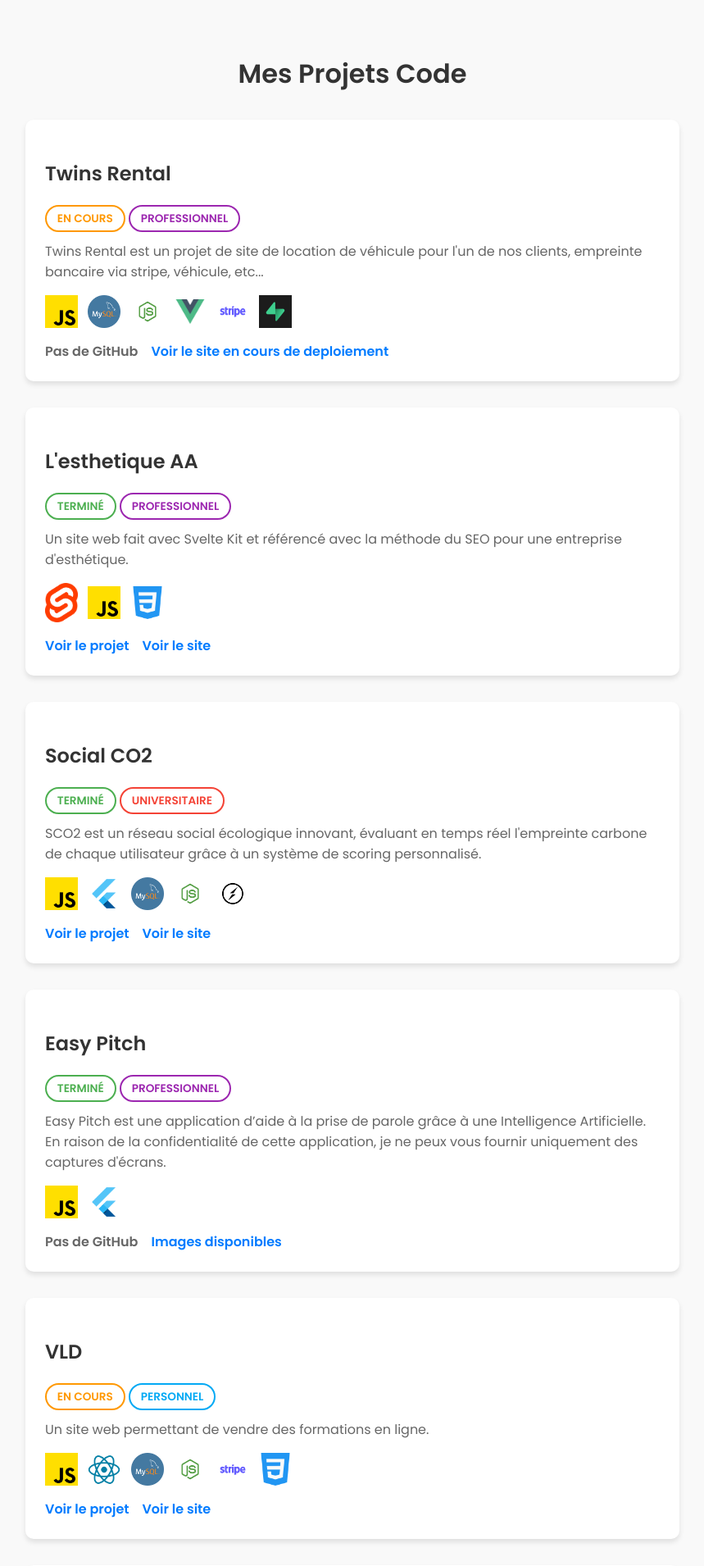
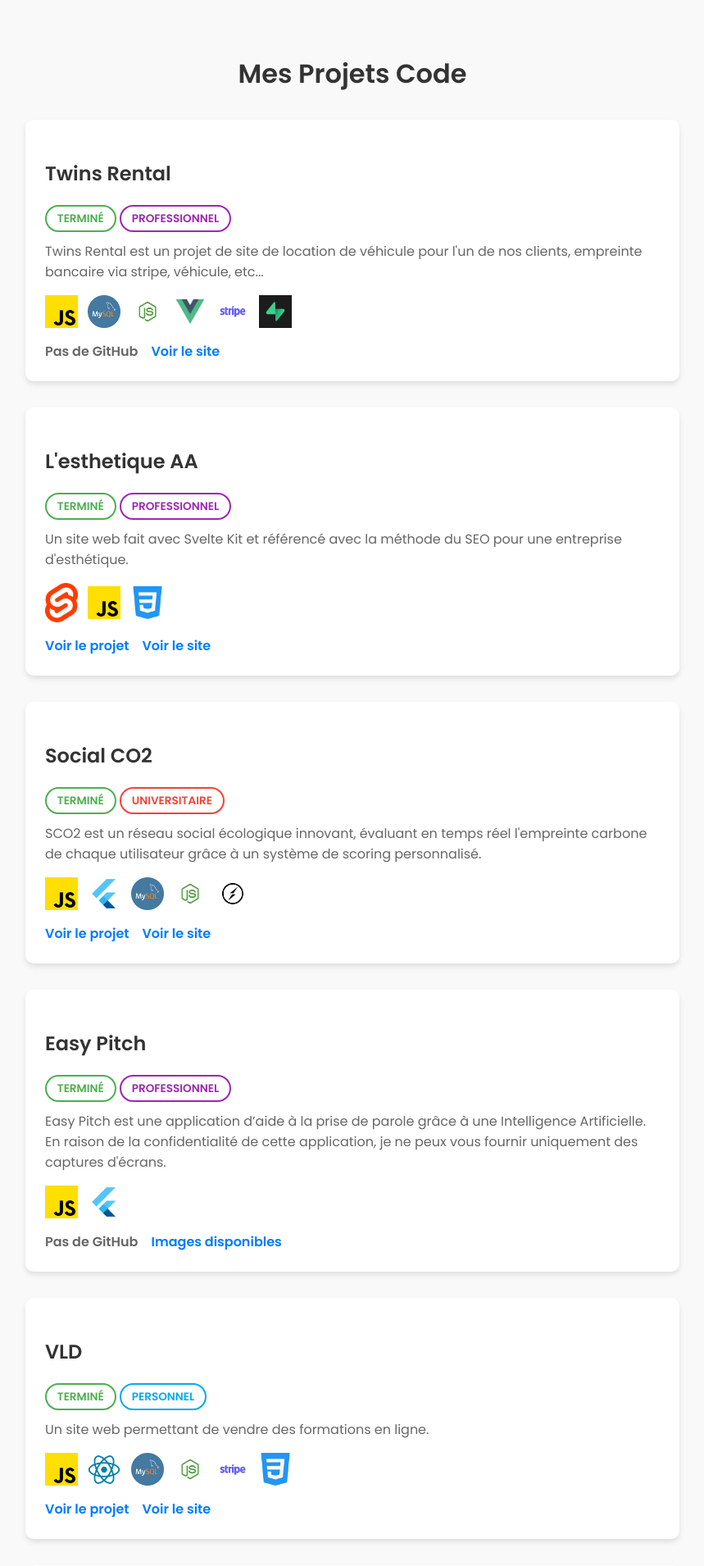
Before and after one commit to Kez0X/Portefolio, a Flask app: page / in a window 1280 px wide. Shown: the part 2974-4884 px from the top of the page at 82% size, without its empty margins (210-1069 px from the left). Run offline with Flask 3, Linux system fonts and the light colour scheme.

Commit message:
fix : ajout des avis et mise à jour des situations

```diff
--- a/PORTEFOLIO/templates/index.html
+++ b/PORTEFOLIO/templates/index.html
@@ -141,7 +141,7 @@
                                 <button class="desc-btn" onclick="toggleDesc('desc-stage')">En savoir plus</button>
                             </div>
                             <p class="desc-text" id="desc-stage">
-                                Futur stage dans le cadre de mes études, je vais être intégré à une équipe de développeurs et contribuer à la création de solutions numériques en utilisant Angular et PHP.
+                                Stage dans le cadre de mes études, j'ai intégré à une équipe de développeurs et contribuer à la création de solutions numériques en utilisant Angular, NextJS, Symphony, les fonctions Azure, Gitlab CI, le gitlab flow et PHP.
                             </p>
                         </li>
                         <li>
@@ -220,7 +220,7 @@
                 <div class="project-card">
                     <div class="project-header">
                         <h3>Twins Rental</h3>
-                        <span class="project-status status-in-progress">En cours</span>
+                        <span class="project-status status-completed">Terminé</span>
                         <span class="project-type type-professional">Professionnel</span>
                     </div>
                     <p class="project-description">
@@ -236,7 +236,7 @@
                     </div>
                     <div class="project-links">
                         <span class="project-link unavailable">Pas de GitHub</span>
-                        <a href="https://twinsrental.fr" target="_blank" class="project-link">Voir le site en cours de deploiement</a>
+                        <a href="https://twinsrental.fr" target="_blank" class="project-link">Voir le site</a>
                     </div>
                 </div>
 
@@ -304,7 +304,7 @@
                 <div class="project-card">
                     <div class="project-header">
                         <h3>VLD</h3>
-                        <span class="project-status status-in-progress">En cours</span>
+                        <span class="project-status status-completed">Terminé</span>
                         <span class="project-type type-personal">Personnel</span>
                     </div>
                     <p class="project-description">
@@ -344,7 +344,7 @@
                 <div class="project-card">
                     <div class="project-header">
                         <h3>TODO list</h3>
-                        <span class="project-status status-in-progress">En cours</span>
+                        <span class="project-status status-in-progress">Abandonné</span>
                         <span class="project-type type-personal">Personnel</span>
                     </div>
                     <p class="project-description">
@@ -648,7 +648,20 @@
             </div>
         </section>
 
-
+        <section id="avis-client" class="avis-section">
+            <h2>Avis de mes clients pour du développement</h2>
+            <p>Découvrez ce que mes clients pensent de mon travail de développeur</p>
+            <div class="avis-container">
+                <div class="avis-item">
+                    <p><strong>Brice et Rudy Entreprise TWINS RENTAL :</strong> "En attente de commentaires..."</p>
+                    <p><em>⭐⭐⭐⭐⭐</em></p>
+                </div>
+                <div class="avis-item">
+                    <p><strong>Alexandre Cenis Intervenant Projet EASY PITCH :</strong> "En attente de commentaires..."</p>
+                    <p><em>⭐⭐⭐⭐⭐</em></p>
+                </div>
+            </div>
+        </section>
         <footer id="contact-footer" class="contact-footer">
             <div class="contact-footer-content">
                 <h2>Contactez-moi</h2>
```
